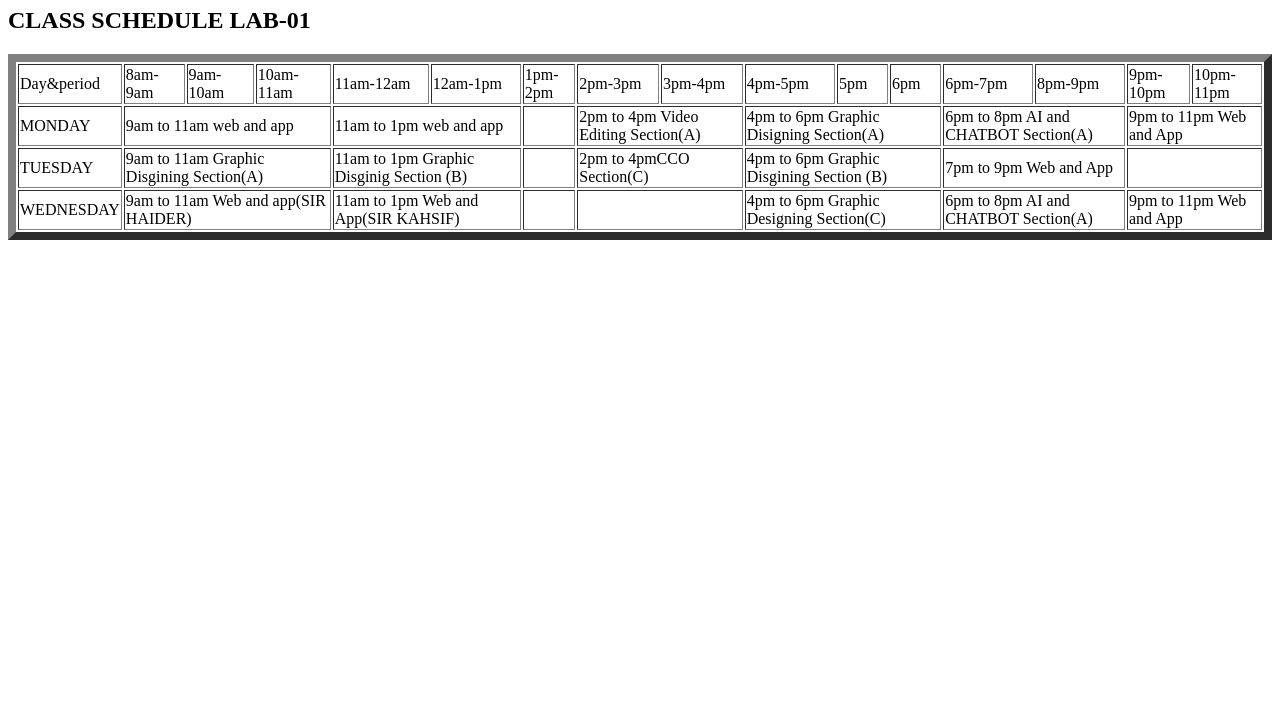
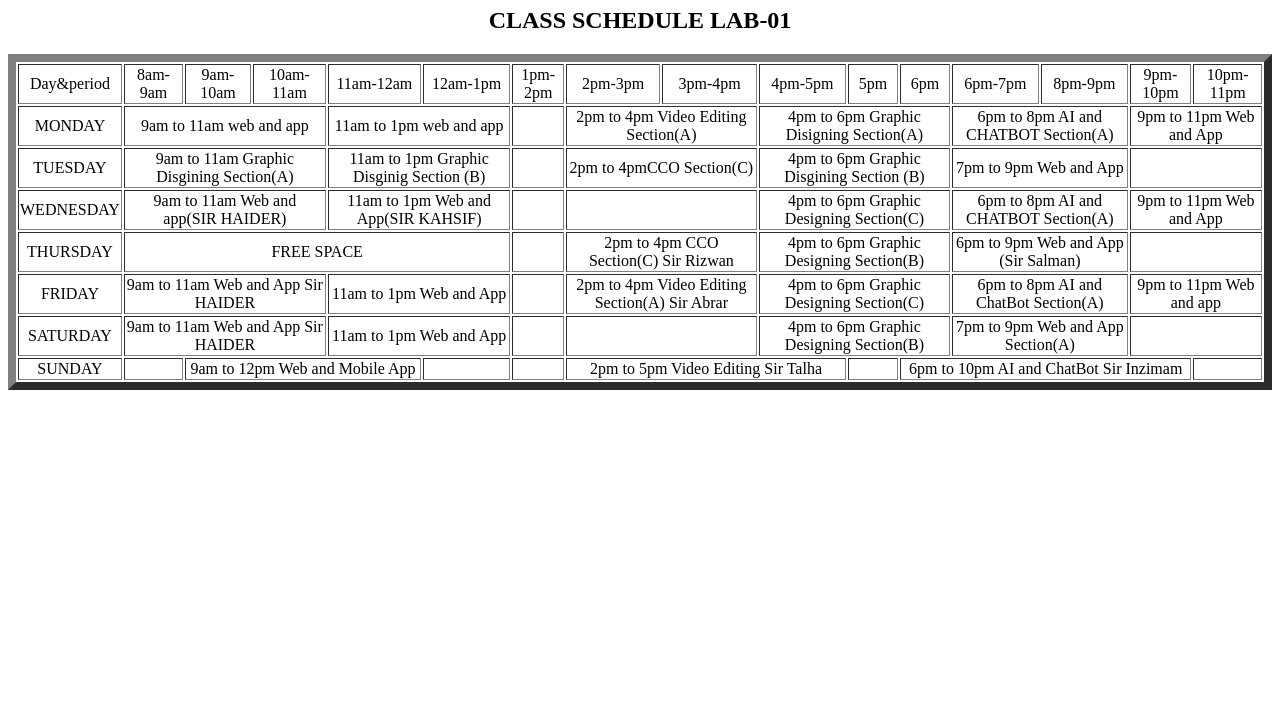
Before and after one commit to MuhammadAnus07/SaylaniTimeTable, a plain HTML site: page index.html in a window 1280 px wide. Shown: the part 73-800 px from the top of the page. Drawn offline with Linux system fonts and the light colour scheme.

Commit message:
Saylani Time table

```diff
--- a/index.html
+++ b/index.html
@@ -6,56 +6,96 @@
     <title>Time Table</title>
 </head>
 <body>
-    <h1>SAYLANI MASS IT TRAINING</h1>
-    <H2>CLASS SCHEDULE LAB-01</H2>
+    <h1 align="Center">SAYLANI MASS IT TRAINING</h1>
+    <H2 align="Center">CLASS SCHEDULE LAB-01</H2>
     <table border="8">
         <tr>
-            <td>Day&period</td>
-            <td>8am-9am</td>
-            <td>9am-10am</td>
-            <td>10am-11am</td>
-            <td>11am-12am</td>
-            <td>12am-1pm</td>
-            <td>1pm-2pm</td>
-            <td>2pm-3pm</td>
-            <td>3pm-4pm</td>
-            <td>4pm-5pm</td>
-            <td>5pm</td>
-            <td>6pm</td>
-            <td>6pm-7pm</td>
-            <td>8pm-9pm</td>
-            <td>9pm-10pm</td>
-            <td>10pm-11pm</td>
+            <td align="Center">Day&period</td>
+            <td align="Center">8am-9am</td>
+            <td align="Center">9am-10am</td>
+            <td align="Center">10am-11am</td>
+            <td align="Center">11am-12am</td>
+            <td align="Center">12am-1pm</td>
+            <td align="Center">1pm-2pm</td>
+            <td align="Center">2pm-3pm</td>
+            <td align="Center">3pm-4pm</td>
+            <td align="Center">4pm-5pm</td>
+            <td align="Center">5pm</td>
+            <td align="Center">6pm</td>
+            <td align="Center">6pm-7pm</td>
+            <td align="Center">8pm-9pm</td>
+            <td align="Center">9pm-10pm</td>
+            <td align="Center">10pm-11pm</td>
         </tr>
         <tr>
-            <td>MONDAY</td>
-            <td colspan="3">9am to 11am web and app</td>
-            <td colspan="2">11am to 1pm web and app</td>
+            <td align="Center">MONDAY</td>
+            <td colspan="3" align="Center">9am to 11am web and app</td>
+            <td colspan="2" align="Center">11am to 1pm web and app</td>
             <td></td>
-            <td colspan="2">2pm to 4pm Video Editing Section(A)</td>
-            <td colspan="3">4pm to 6pm Graphic Disigning Section(A)</td>
-            <td colspan="2">6pm to 8pm AI and CHATBOT Section(A)</td>
-            <td colspan="2">9pm to 11pm Web and App</td>
+            <td colspan="2" align="Center">2pm to 4pm Video Editing Section(A)</td>
+            <td colspan="3" align="Center">4pm to 6pm Graphic Disigning Section(A)</td>
+            <td colspan="2" align="Center">6pm to 8pm AI and CHATBOT Section(A)</td>
+            <td colspan="2" align="Center">9pm to 11pm Web and App</td>
         </tr>
         <tr>
-            <td>TUESDAY</td>
-            <td colspan="3">9am to 11am Graphic Disgining Section(A)</td>
-            <td colspan="2">11am to 1pm Graphic Disginig Section (B)</td>
+            <td align="Center">TUESDAY</td>
+            <td colspan="3" align="Center">9am to 11am Graphic Disgining Section(A)</td>
+            <td colspan="2" align="Center">11am to 1pm Graphic Disginig Section (B)</td>
             <td></td>
-            <td colspan="2">2pm to 4pmCCO Section(C)</td>
-            <td colspan="3">4pm to 6pm Graphic Disgining Section (B)</td>
-            <td colspan="2">7pm to 9pm Web and App</td>
+            <td colspan="2" align="Center">2pm to 4pmCCO Section(C)</td>
+            <td colspan="3" align="Center">4pm to 6pm Graphic Disgining Section (B)</td>
+            <td colspan="2" align="Center">7pm to 9pm Web and App</td>
             <td colspan="2"></td>
         </tr>
         <tr>
-            <td>WEDNESDAY</td>
-            <td colspan="3">9am to 11am Web and app(SIR HAIDER)</td>
-            <td colspan="2">11am to 1pm Web and App(SIR KAHSIF)</td>
+            <td align="Center">WEDNESDAY</td>
+            <td colspan="3" align="Center">9am to 11am Web and app(SIR HAIDER)</td>
+            <td colspan="2" align="Center">11am to 1pm Web and App(SIR KAHSIF)</td>
             <td></td>
             <td colspan="2"></td>
-            <td colspan="3">4pm to 6pm Graphic Designing Section(C)</td>
-            <td colspan="2">6pm to 8pm AI and CHATBOT Section(A)</td>
-            <td colspan="2">9pm to 11pm Web and App</td>
+            <td colspan="3" align="Center">4pm to 6pm Graphic Designing Section(C)</td>
+            <td colspan="2" align="Center">6pm to 8pm AI and CHATBOT Section(A)</td>
+            <td colspan="2" align="Center">9pm to 11pm Web and App</td>
+        </tr>
+        <tr>
+            <td align="Center">THURSDAY</td>
+            <td colspan="5" align="Center">FREE SPACE</td>
+            <td></td>
+            <td colspan="2" align="Center">2pm to 4pm CCO Section(C) Sir Rizwan</td>
+            <td colspan="3" align="Center">4pm to 6pm Graphic Designing Section(B)</td>
+            <td colspan="2" align="Center">6pm to 9pm Web and App (Sir Salman)</td>
+            <td colspan="2"></td>
+        </tr>
+        <tr>
+            <td align="Center">FRIDAY</td>
+            <td colspan="3" align="Center">9am to 11am Web and App Sir HAIDER</td>
+            <td colspan="2" align="Center">11am to 1pm Web and App </td>
+            <td></td>
+            <td colspan="2" align="Center">2pm to 4pm Video Editing Section(A) Sir Abrar</td>
+            <td colspan="3" align="Center">4pm to 6pm Graphic Designing Section(C)</td>
+            <td colspan="2" align="Center">6pm to 8pm AI and ChatBot Section(A)</td>
+            <td colspan="2" align="Center">9pm to 11pm Web and app</td>
+        </tr>
+        <tr>
+            <td align="Center">SATURDAY</td>
+            <td colspan="3" align="Center">9am to 11am Web and App Sir HAIDER</td>
+            <td colspan="2" align="Center">11am to 1pm Web and App</td>
+            <td></td>
+            <td colspan="2" align="Center"></td>
+            <td colspan="3" align="center">4pm to 6pm Graphic Designing Section(B)</td>
+            <td colspan="2" align="center">7pm to 9pm Web and App Section(A)</td>
+            <td colspan="2"></td>
+        </tr>
+        <tr>
+            <td align="center">SUNDAY</td>
+            <td></td>
+            <td colspan="3" align="center">9am to 12pm Web and Mobile App</td>
+            <td></td>
+            <td></td>
+            <td colspan="3" align="center">2pm to 5pm Video Editing Sir Talha</td>
+            <td></td>
+            <td colspan="4" align="center">6pm to 10pm AI and ChatBot Sir Inzimam</td>
+            <td></td>
         </tr>
 
 
```
